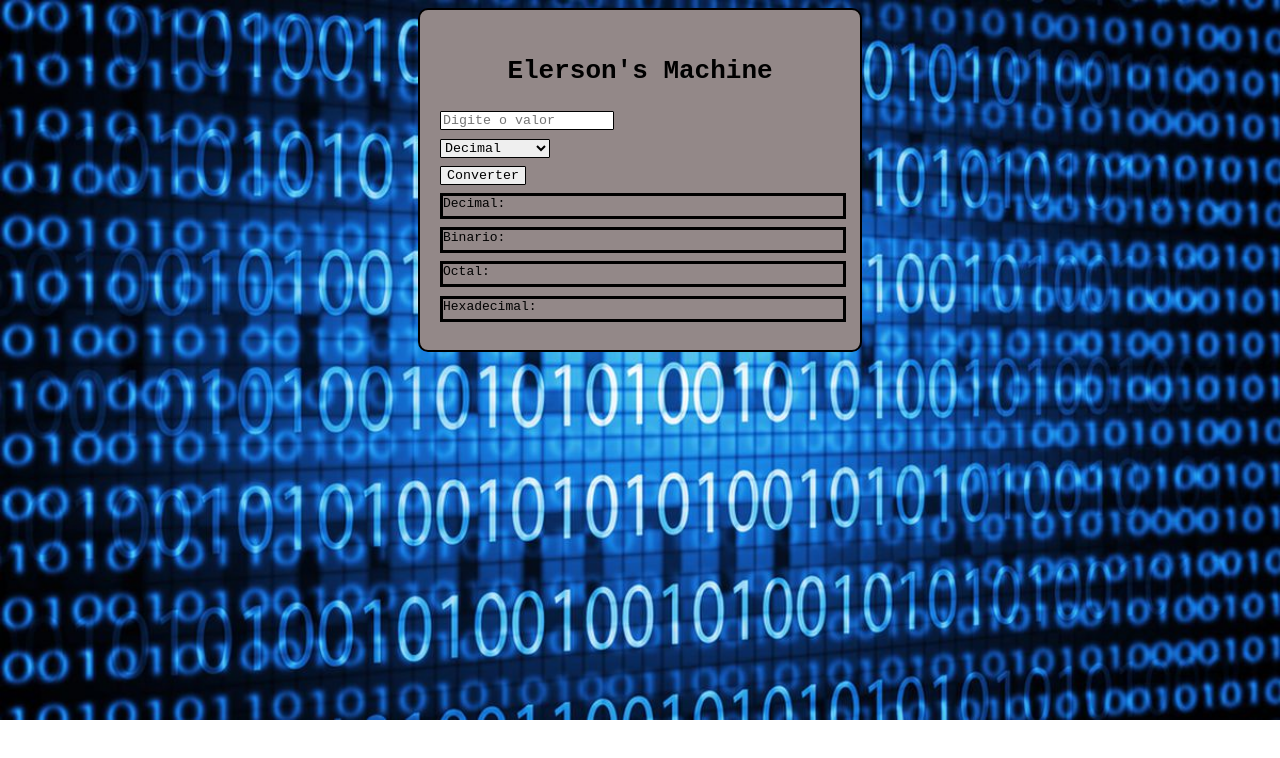
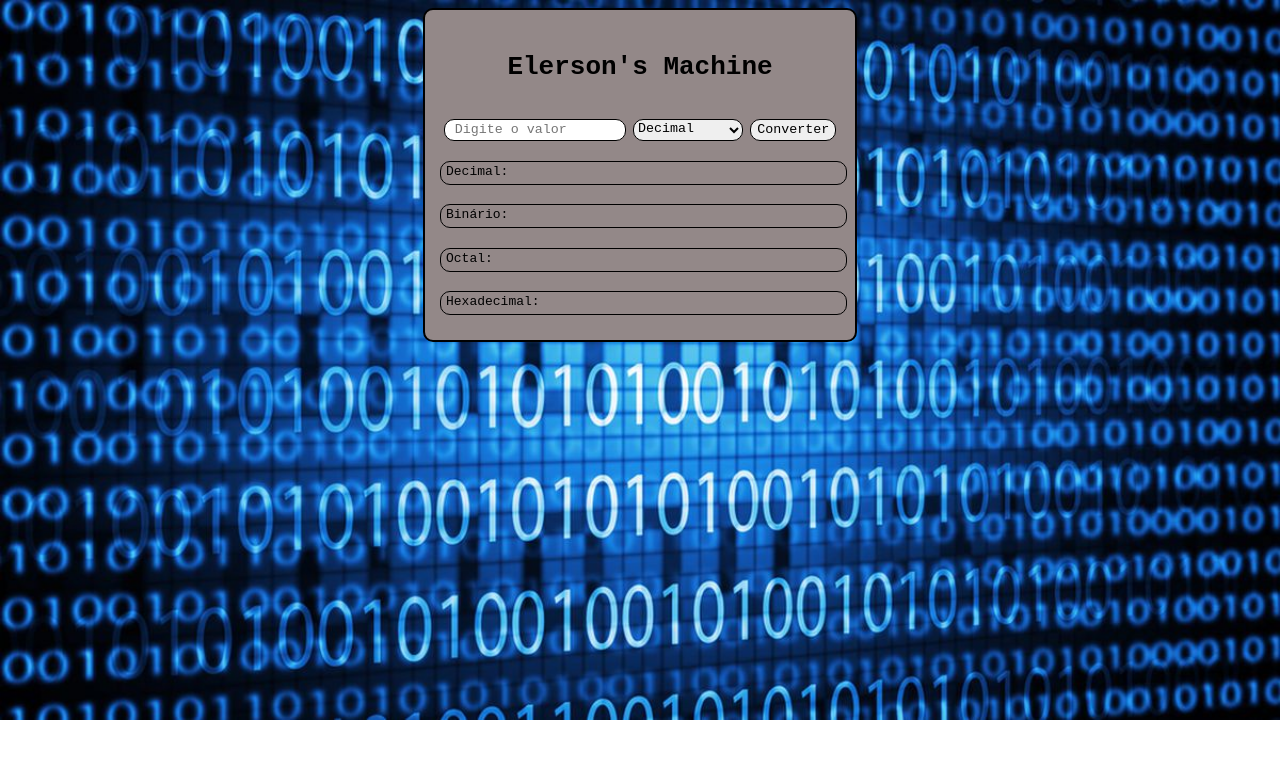
Before and after one commit to elersonleandro/Calculadora-de-Bases, a plain HTML site: page teste.html in a window 1280 px wide. Drawn offline with Linux system fonts and the light colour scheme.

Commit message:
alteracoes no css

```diff
--- a/style.css
+++ b/style.css
@@ -1,24 +1,37 @@
+.usuario{
+    display: flex;
+    flex-direction: row;
+    justify-content: space-around;
+}
 .input{
     border: solid 1px black;
-    border-radius: 1px;
+    border-radius: 10px;
     font-family: monospace;
+    padding-bottom: 3px;
+    padding-inline-start: 10px;
 }
 .selecionar{
     border: solid 1px black;
-    border-radius: 1px;
+    border-radius: 10px;
     font-family: monospace;
+    padding-bottom: 3px;
 }
 .botao{
     border: solid 1px black;
-    border-radius: 1px;
+    border-radius: 10px;
     font-family: monospace;
+    padding-bottom: 3px;
+
 }
 .resultados{
     align-self: self-start;
     font-family: monospace;
-    border-style: solid;
+    border: 1px solid black;
     width: 400px;
     height: 20px;
+    border-radius: 10px;
+    padding-inline-start: 5px;
+    padding-top: 2px;
 }
 body{
     background-image: url(./images.jpeg);
@@ -36,9 +49,8 @@ body{
 
     display: flex;
     flex-direction: column;
-    justify-content: space-evenly;
-    align-items: self-start;
-    padding: 20px;
+    justify-content: space-around;
+    padding: 15px;
 
 }
 
--- a/teste.html
+++ b/teste.html
@@ -11,16 +11,18 @@
 <body>
     <div id="div_pai" class="box">
         <h1>Elerson's Machine</h1>
+        <div class="usuario">
             <input type="text" placeholder="Digite o valor" class="input" id="input_valor">
             <select id="selectBox" class="selecionar">
                 <option value="Decimal">Decimal</option>
-            <option value="Binario">Binario</option>
+                <option value="Binario">Binário</option>
                 <option value="Octal">Octal</option>
                 <option value="Hexadecimal">Hexadecimal</option>
             </select>
             <button onclick="converter()" class="botao">Converter</button>
+        </div>
         <div id="div_decimal" class="resultados">Decimal: </div>
-        <div id="binario" class="resultados">Binario: </div>
+        <div id="binario" class="resultados">Binário: </div>
         <div id="div_octal" class="resultados">Octal: </div>
         <div id="hexa" class="resultados">Hexadecimal: </div>
     </div>
@@ -38,7 +40,7 @@
 
                 let octal = decimal.toString(8);
 
-                let hexadecimal = decimal.toString(16);
+                let hexadecimal = decimal.toString(16).toUpperCase();
 
                 let binaria = decimal.toString(2);
 
@@ -52,7 +54,7 @@
                 binario.innerHTML = `Binário: Erro`;
                 div_octal.innerHTML = `Octal: Erro`;
                 hexa.innerHTML = `Hexadecimal: Erro`;
-                alert("Por favor, insira um número válido para a base selecionada")
+                alert("Por favor, insira um número válido para a base selecionada!")
                 break;
             }
         }
@@ -69,7 +71,7 @@
 
                 let decimal = decima_num.toString(10);
 
-                let hexadecimal = decima_num.toString(16);
+                let hexadecimal = decima_num.toString(16).toUpperCase();
 
                 let octal = decima_num.toString(8);
 
@@ -83,7 +85,7 @@
                 binario.innerHTML = `Binário: Erro`;
                 div_octal.innerHTML = `Octal: Erro`;
                 hexa.innerHTML = `Hexadecimal: Erro`;
-                alert("Por favor, insira um número válido para a base selecionada")
+                alert("Por favor, insira um número válido para a base selecionada!")
                 break;
             }
         }
@@ -100,7 +102,7 @@
 
                 let decimal = decima_num.toString(10);
 
-                let hexadecimal = decima_num.toString(16);
+                let hexadecimal = decima_num.toString(16).toUpperCase();
 
                 let binaria = decima_num.toString(2);
 
@@ -114,7 +116,7 @@
                 binario.innerHTML = `Binário: Erro`;
                 div_octal.innerHTML = `Octal: Erro`;
                 hexa.innerHTML = `Hexadecimal: Erro`;
-                alert("Por favor, insira um número válido para a base selecionada")
+                alert("Por favor, insira um número válido para a base selecionada!")
                 break;
             }
         }
@@ -125,7 +127,7 @@
         for (const char of str) {
             console.log(char)
             if (char == '0' || char == '2' || char == '3' || char == '4' || char == '5' || char == '6' || char == '7' || char == '7' || char == '8' || char == '9' || char == 'A' || char == 'B' || char == 'C' || char == 'D' || char == 'E' || char == 'F' || char == 'a' || char == 'b' || char == 'c' || char == 'd' || char == 'e' || char == 'f') {
-                var hexadecimal = input_valor.value;
+                var hexadecimal = input_valor.value.toUpperCase();
 
                 let decima_num = parseInt(hexadecimal, 16);
 
@@ -145,7 +147,7 @@
                 binario.innerHTML = `Binário: Erro`;
                 div_octal.innerHTML = `Octal: Erro`;
                 hexa.innerHTML = `Hexadecimal: Erro`;
-                alert("Por favor, insira um número válido para a base selecionada")
+                alert("Por favor, insira um número válido para a base selecionada!")
                 break;
             }
         }
```
Lines whose indentation alone changed are shown as unchanged.
